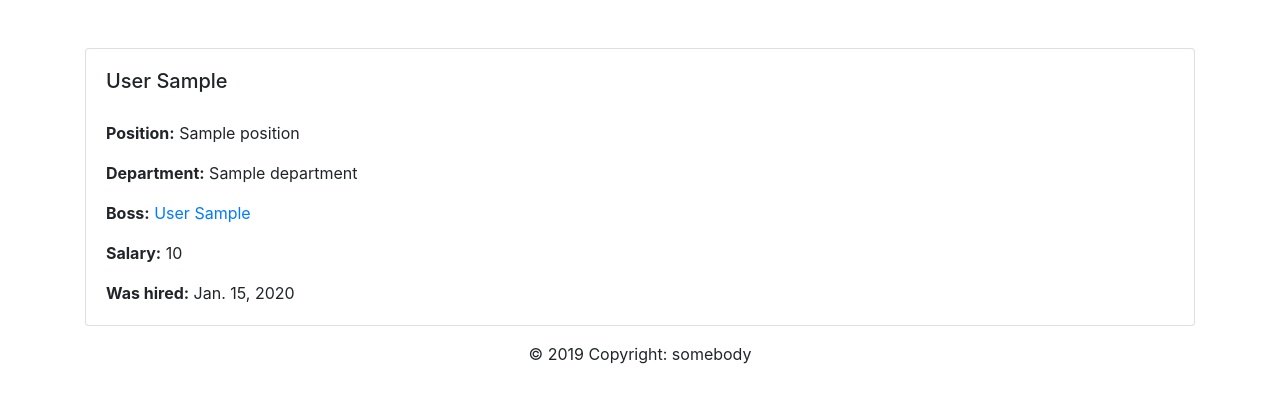
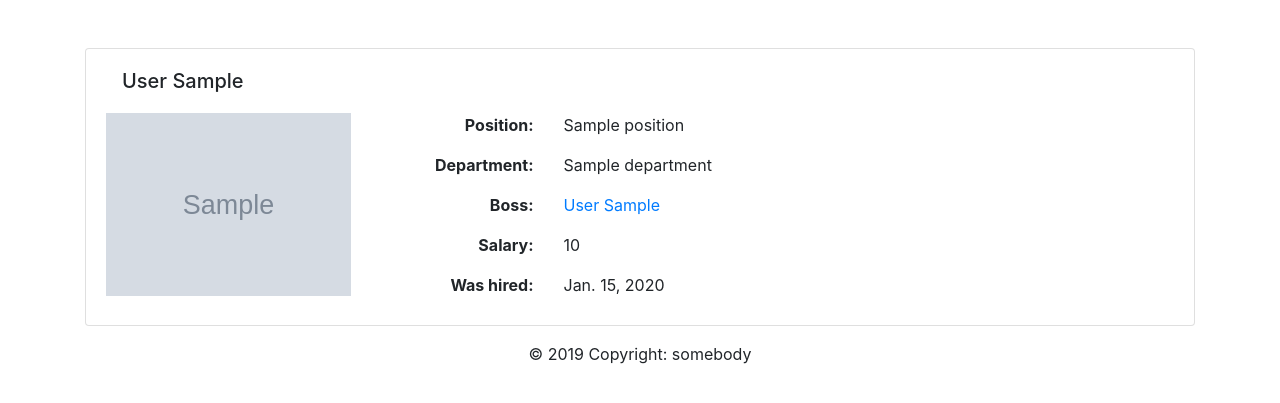
Before and after one commit to lifearoundfreaks/django_exercise, a Django app: page /employees/1/ in a window 1280 px wide. Shown: the part 56-459 px from the top of the page. Run offline with Django 3.2, Linux system fonts and the light colour scheme; tables that the repository leaves empty hold one stand-in row (values such as "Sample post"); grey boxes marked "Sample" are stand-in pictures; parts of the project's set-up code (start-up, migrations or seed data) failed here and were passed over; some libraries are stand-ins or nearby versions.

```diff
--- a/employees/models.py
+++ b/employees/models.py
@@ -50,6 +50,9 @@ class Employee(models.Model):
     # Employee name fields
     first_name = models.CharField(max_length=20)
     last_name = models.CharField(max_length=20)
+
+    # Photo
+    photo = models.ImageField(default="nophoto.png", blank=True)
 
     # Position should not be blank!
     position = models.ForeignKey(Position, on_delete=models.CASCADE)
--- a/employees/views.py
+++ b/employees/views.py
@@ -37,6 +37,8 @@ def employee(request, employee_id):
         context = {
                 "employee": Employee.objects.get(id=employee_id),
             }
+
+        print(Employee.objects.get(id=employee_id).photo)
         return render(request, "employees/personal.html", context)
 
 
--- a/main/urls.py
+++ b/main/urls.py
@@ -15,9 +15,13 @@ Including another URLconf
 """
 from django.contrib import admin
 from django.urls import path, include
+from django.conf.urls.static import static
+from django.conf import settings
 
 
 urlpatterns = [
     path('', include("employees.urls")),
     path('admin/', admin.site.urls),
 ]
+
+urlpatterns += static(settings.MEDIA_URL, document_root=settings.MEDIA_ROOT)
--- a/requirements.txt
+++ b/requirements.txt
@@ -1,5 +1,6 @@
 Django==2.2.1
 djangorestframework==3.9.4
 names==0.3.0
+Pillow==6.0.0
 pytz==2019.1
 sqlparse==0.3.0
--- a/templates/employees/personal.html
+++ b/templates/employees/personal.html
@@ -1,33 +1,39 @@
 {% extends 'index.html' %}
 {% block content %}
-<li class="card">
-    <div class="card-body">
+<div class="card">
+    <div class="card-body mb-2">
 
-        <h5 class="card-title pb-3">
+        <h5 class="card-title pb-2 ml-3">
             {{ employee.last_name }} {{ employee.first_name }}
         </h5>
-
+        <div class="row">
+            <div class="col-3">
+                {% load static %}
+                <img style="width: 100%;" src="{{ employee.photo.url }}">
+            </div>
+            <div class="col-2">
+                <p class="card-text text-right"><b>Position:</b></p>
+                <p class="card-text text-right"><b>Department:</b></p>
+                <p class="card-text text-right"><b>Boss:</b></p>
+                <p class="card-text text-right"><b>Salary:</b></p>
+                <p class="card-text text-right"><b>Was hired:</b></p>
+            </div>
+            <div class="col-7">
+                <p class="card-text">{{ employee.position }}</p>
                 <p class="card-text">
-            <b>Position:</b> {{ employee.position }}
-        </p>
-        <p class="card-text">
-            <b>Department:</b>
                     {% if not employee.department %} Not in a department
                     {% else %} {{ employee.department }}
                     {% endif %}
                 </p>
                 <p class="card-text">
-            <b>Boss:</b>
                     {% if not employee.boss %} Has no boss
                     {% else %} <a href="/employees/{{ employee.boss.id }}/">{{ employee.boss }}</a>
                     {% endif %}
                 </p>
-        <p class="card-text">
-            <b>Salary:</b> {{ employee.salary }}
-        </p>
-        <p class="card-text">
-            <b>Was hired:</b> {{ employee.hiring_date }}
-        </p>
+                <p class="card-text">{{ employee.salary }}</p>
+                <p class="card-text">{{ employee.hiring_date }}</p>
             </div>
-</li>
+        </div>
+    </div>
+</div>
 {% endblock %}
```
Also changed, not shown: main/settings.py (+9 -0 lines), employees/migrations/0002_employee_seeder.py, employees/migrations/0003_employee_photo.py (added), employees/migrations/0004_remove_employee_photo.py (added), employees/migrations/0005_employee_photo.py (added), main/media/image.jpg (added), main/media/nophoto.png (added), 1 other file. Lines whose indentation alone changed are shown as unchanged.
